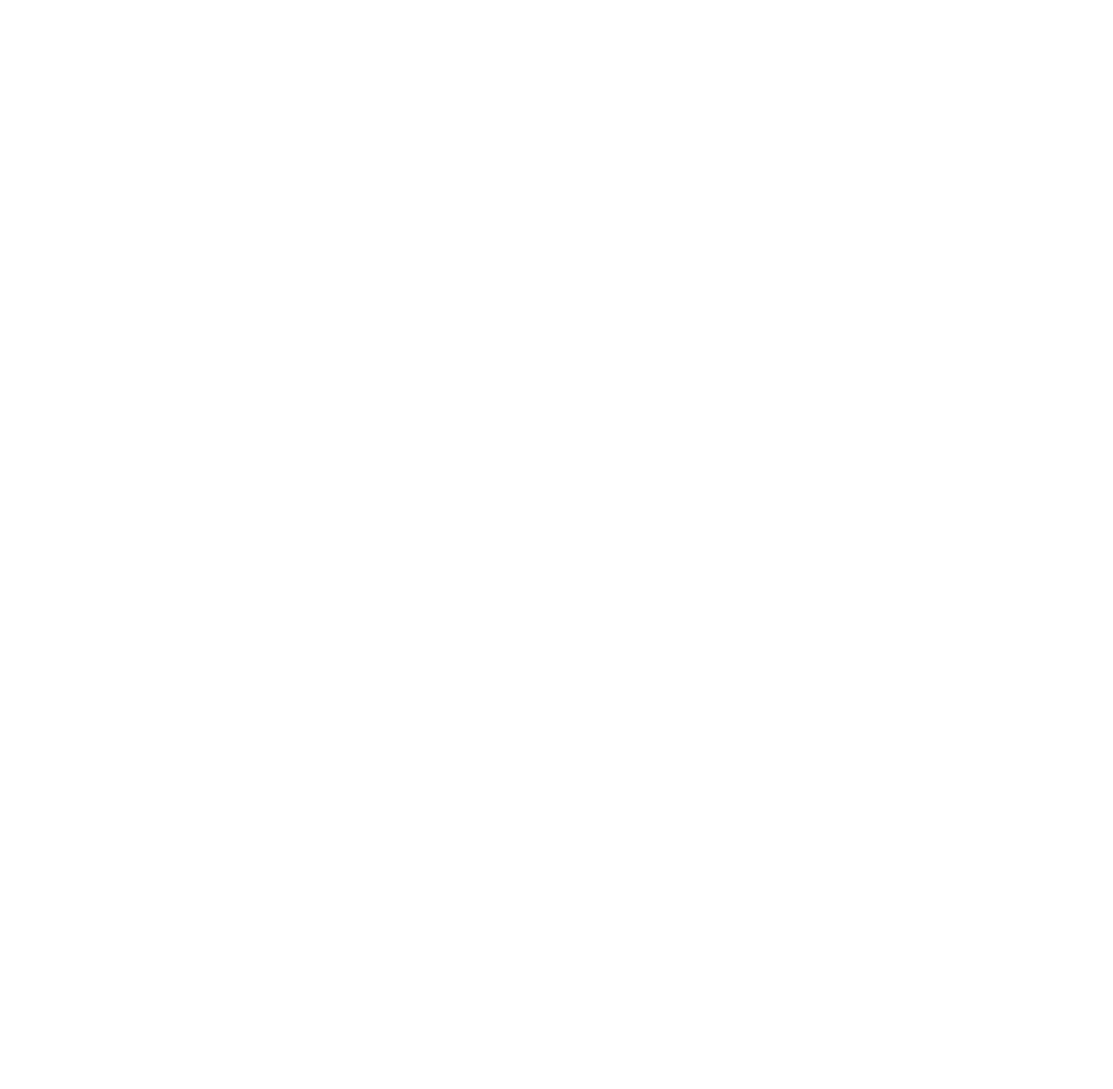
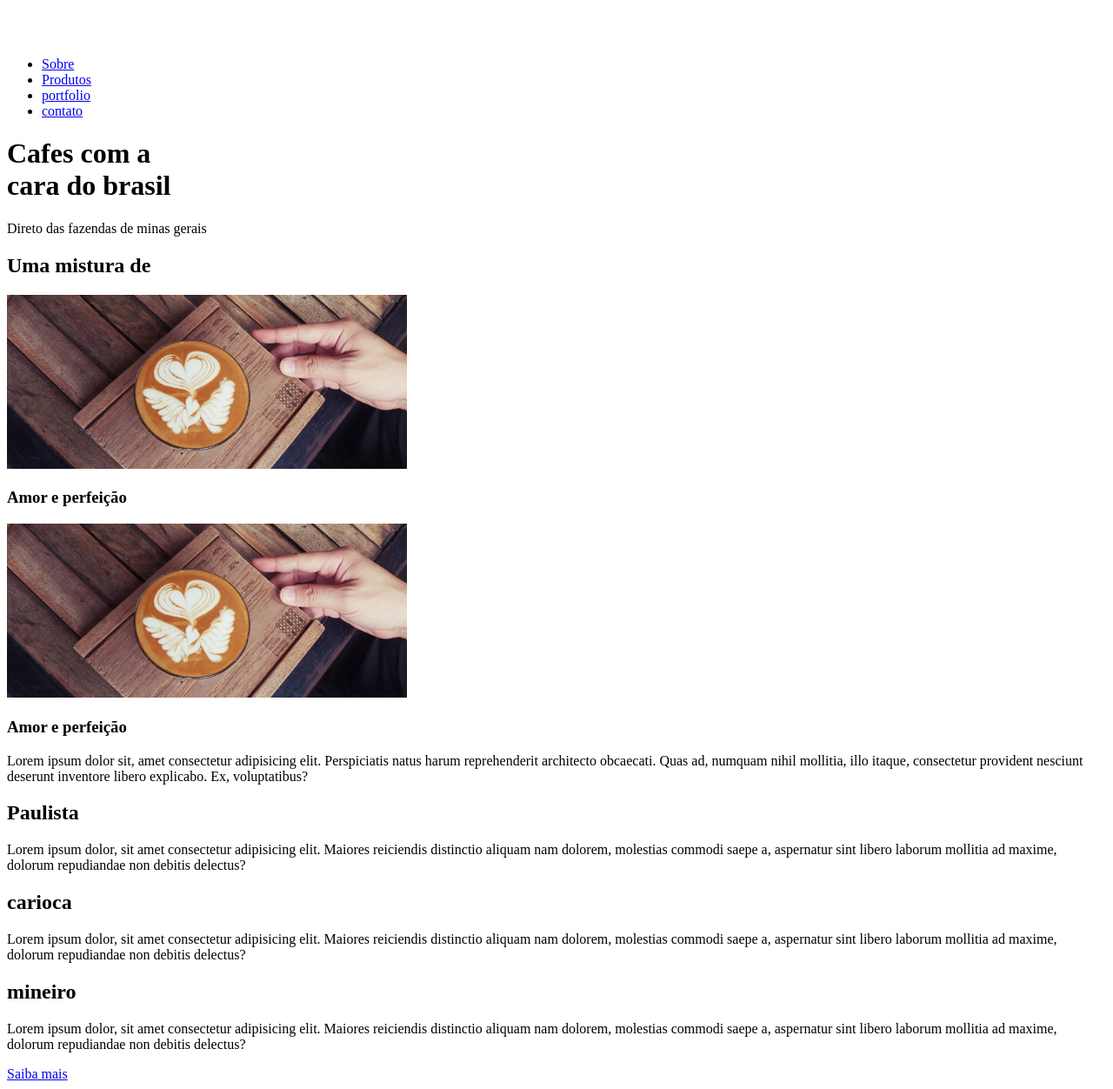
Before and after one commit to felipemendesvidal/Brafe-1, a plain HTML site: page index.html in a window 1280 px wide. Shown: the whole page at 87% size. Before the commit the page ends 800 px from the top, so only its background shows below. Drawn offline with Linux system fonts and the light colour scheme.

Commit message:
conteudo inicial sem estilo

```diff
--- a/index.html
+++ b/index.html
@@ -9,6 +9,65 @@
         <link rel="stylesheet" href="css/style.css">
     </head>
     <body>
+        <!-- cabecalho -->
+        <header>
+            <div>
+                <a href="#"><img src="img/brafe.png" alt="marca brafe"></a>
+                <nav>
+                    <ul>
+                        <li><a href="#">Sobre</a></li>
+                        <li><a href="#">Produtos</a></li>
+                        <li><a href="#">portfolio</a></li>
+                        <li><a href="#">contato</a></li>
+                    </ul>
+                </nav>
+            </div>
+        </header>
+        <!-- fim header -->
+        <main>
+            <!-- intor -->
+            <h1>Cafes com a <br>cara do brasil</h1>
+            <p>Direto das fazendas de minas gerais</p>
+            <!-- fim into -->
+        </main>
+        <!-- fim mains -->
 
+        <!-- sobre -->
+        <section>
+            <h2>Uma mistura de</h2>
+            <div>
+                <div>
+                    <img src="img/cafe-1.jpg" alt="">
+                    <h3>Amor e perfeição</h3>
+                </div>
+                <div>
+                    <img src="img/cafe-1.jpg" alt="">
+                    <h3>Amor e perfeição</h3>
+                </div>
+            </div>
+            <p>Lorem ipsum dolor sit, amet consectetur adipisicing elit. Perspiciatis natus harum reprehenderit architecto obcaecati. Quas ad, numquam nihil mollitia, illo itaque, consectetur provident nesciunt deserunt inventore libero explicabo. Ex, voluptatibus?</p>
+        </section>
+        <!-- fim sobre -->
+
+
+
+        <section>
+            <div>
+               <div>
+                   <h2>Paulista</h2>
+                   <p>Lorem ipsum dolor, sit amet consectetur adipisicing elit. Maiores reiciendis distinctio aliquam nam dolorem, molestias commodi saepe a, aspernatur sint libero laborum mollitia ad maxime, dolorum repudiandae non debitis delectus?</p>
+               </div>
+               <div>
+                    <h2>carioca</h2>
+                    <p>Lorem ipsum dolor, sit amet consectetur adipisicing elit. Maiores reiciendis distinctio aliquam nam dolorem, molestias commodi saepe a, aspernatur sint libero laborum mollitia ad   maxime, dolorum repudiandae non debitis delectus?</p>
+                </div>
+                <div>
+                    <h2>mineiro</h2>
+                    <p>Lorem ipsum dolor, sit amet consectetur adipisicing elit. Maiores reiciendis distinctio aliquam nam dolorem, molestias commodi saepe a, aspernatur sint libero laborum mollitia ad maxime, dolorum repudiandae non debitis delectus?</p>
+                </div>
+            </div>
+            <a href="#">Saiba mais</a>
+
+        </section>
     </body>
 </html>
```
